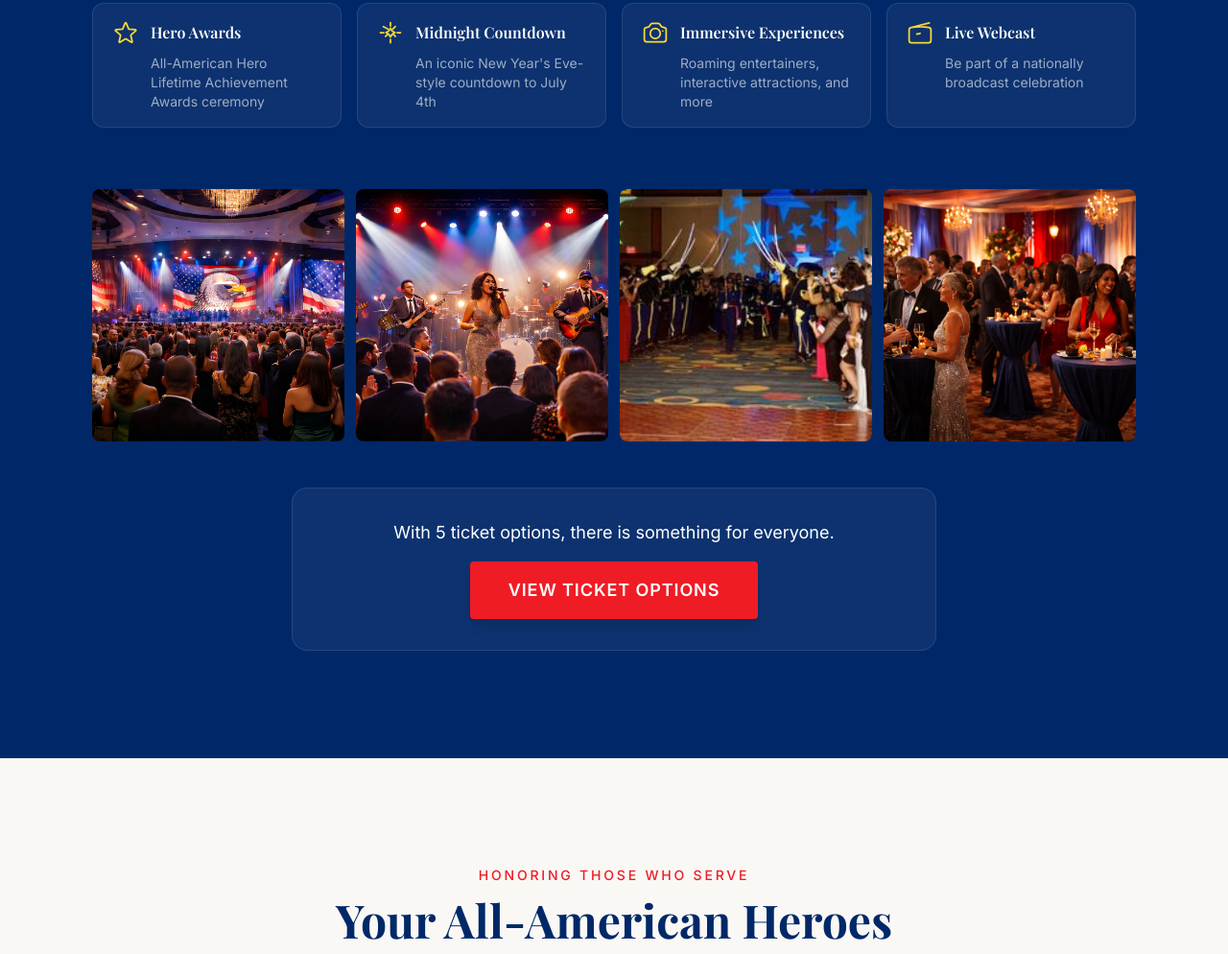
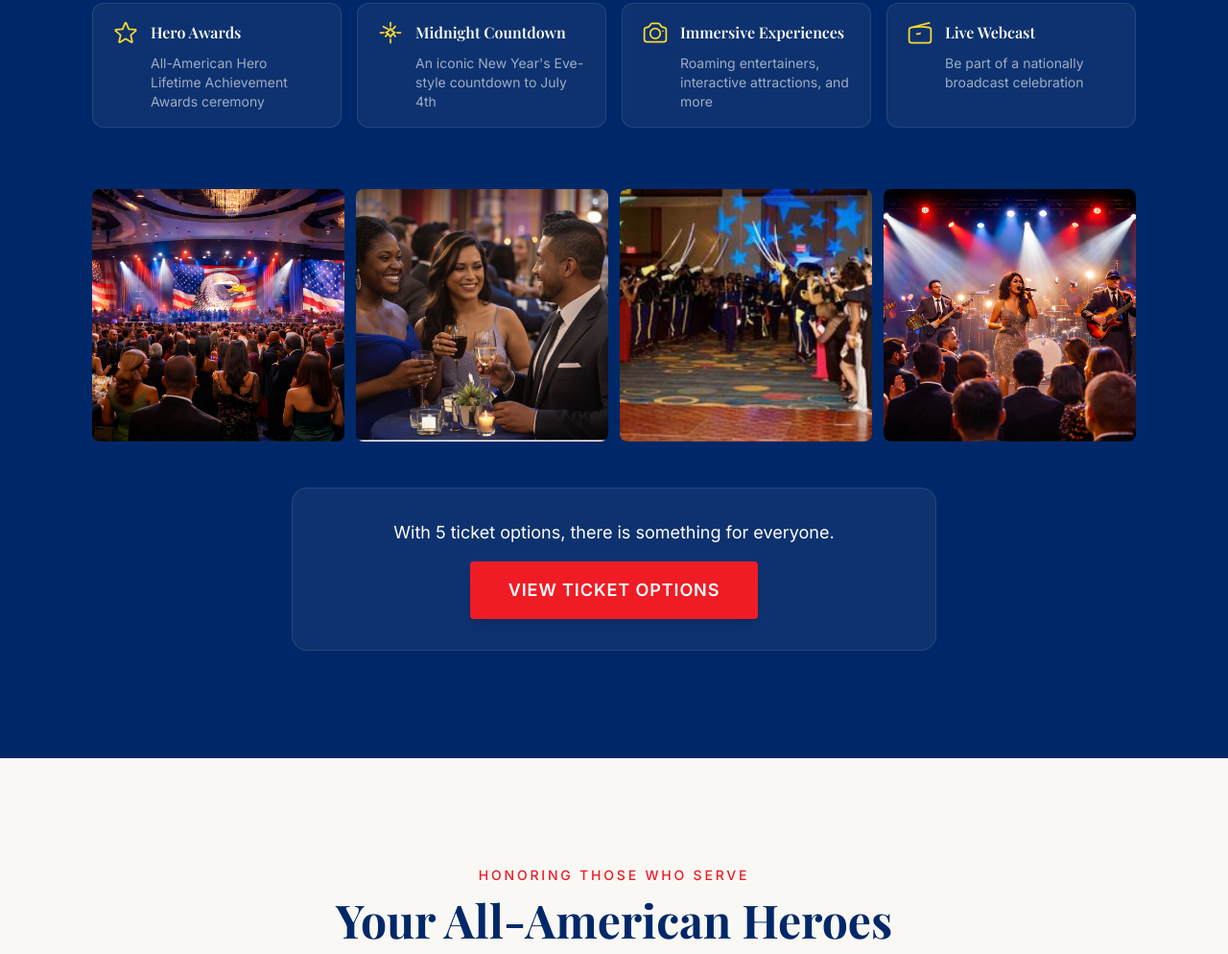
Before and after one commit to mikey-harrigan/countdown250, an Astro site: page / in a window 1280 px wide. Shown: the part 2575-3569 px from the top of the page at 96% size. Built offline with nearby package versions, Linux system fonts and the light colour scheme; Astro itself is replaced by a stand-in of ours.

Commit message:
Rearrange Experience section photos: add diverse chatting, move band to 4th slot, remove premium bar
Co-Authored-By: Claude Opus 4.6 (1M context) <noreply@anthropic.com>

```diff
--- a/src/components/Experience.astro
+++ b/src/components/Experience.astro
@@ -52,9 +52,9 @@ const icons: Record<string, string> = {
     <!-- Photo strip -->
     <div class="grid grid-cols-2 md:grid-cols-4 gap-3">
       <div class="rounded-lg overflow-hidden aspect-square"><img src="/images/event/diverse-grand-ballroom.png" alt="Diverse guests celebrating in a grand patriotic ballroom" class="object-cover w-full h-full scale-[1.02]" /></div>
+      <div class="rounded-lg overflow-hidden aspect-square"><img src="/images/event/diverse-chatting.jpg" alt="Diverse guests chatting and enjoying the celebration" class="object-cover w-full h-full scale-[1.02]" /></div>
+      <div class="rounded-lg overflow-hidden aspect-square"><img src="/images/event/color-guard.jpg" alt="Color guard presenting the American flag" class="object-cover w-full h-full scale-[1.02]" /></div>
       <div class="rounded-lg overflow-hidden aspect-square"><img src="/images/event/diverse-live-band.png" alt="Live band performing for a diverse crowd" class="object-cover w-full h-full scale-[1.02]" /></div>
-      <div class="rounded-lg overflow-hidden aspect-square"><img src="/images/event/color-guard.jpg" alt="Color guard presenting the American flag" class="object-cover w-full h-full scale-[1.02]" /></div>
-      <div class="rounded-lg overflow-hidden aspect-square"><img src="/images/event/diverse-premium-bar.png" alt="Premium open bar with diverse guests enjoying cocktails" class="object-cover w-full h-full scale-[1.02]" /></div>
     </div>
 
     <!-- Ticket options callout -->
```
Also changed, not shown: public/images/event/diverse-chatting.jpg (added).
